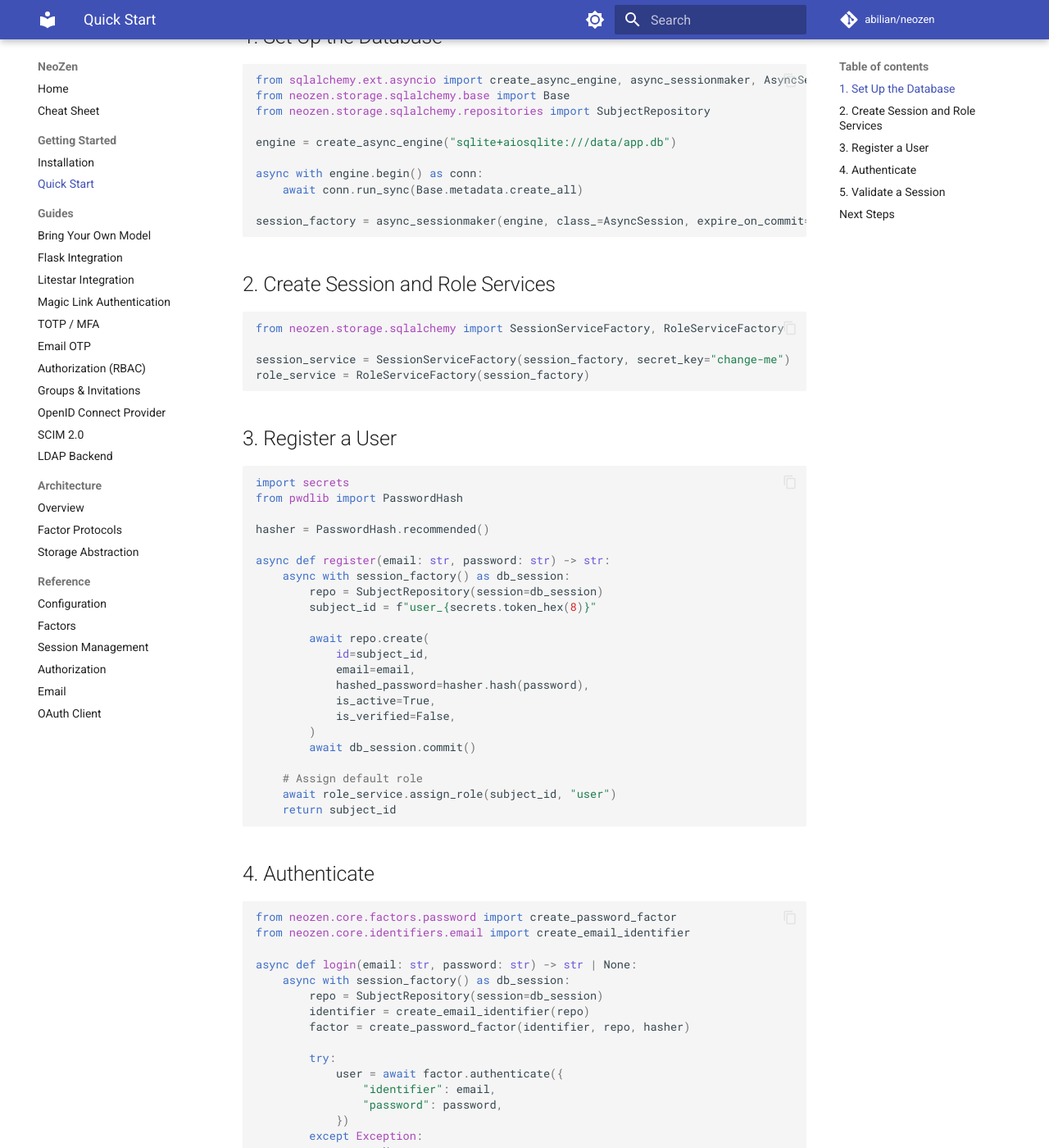
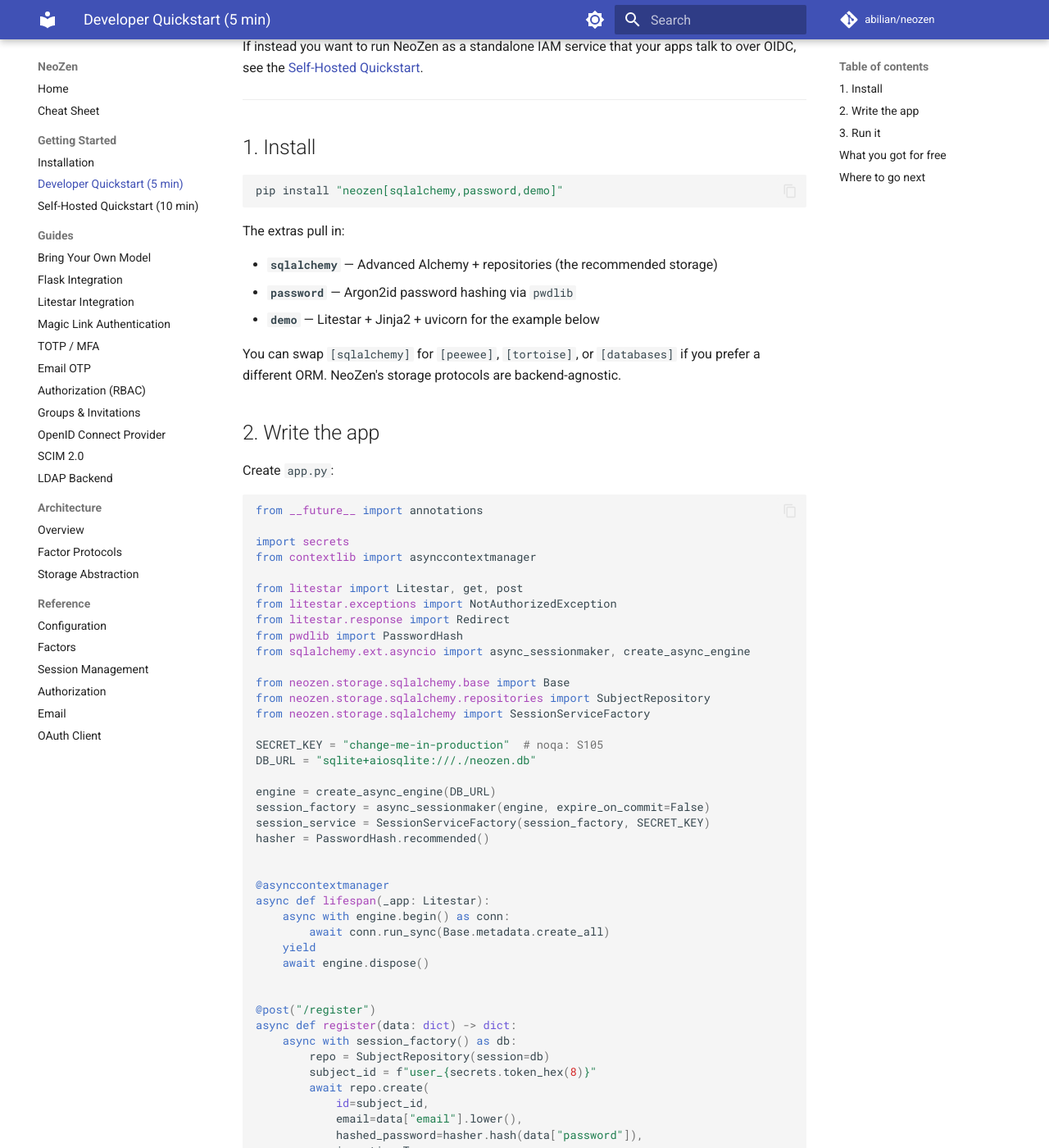
Before and after one commit to abilian/neozen, an MkDocs documentation site: the page built from docs/getting-started/quickstart.md, in a window 1280 px wide and 1400 px high, scrolled down 244 px. Shown: the whole window at 82% size. Built offline with MkDocs 1.6.1 and Material for MkDocs 9.7.7, drawn with Linux system fonts in a browser that asks for light colours; comment, search, counter and statistics services are not loaded; some of the changed text lies outside the part shown.

Commit message:
docs: developer + operator quickstarts for two audiences
Rewrites the docs landing page around the two audiences: developers
who pip-install the library, and teams running the self-hosted
reference deployment. Each gets its own quickstart, and the cheat
sheet now points operators at the self-hosted path.

````diff
--- a/docs/getting-started/quickstart.md
+++ b/docs/getting-started/quickstart.md
@@ -1,101 +1,172 @@
-# Quick Start
+# Developer Quickstart
 
-This guide shows how to set up email+password authentication with
-NeoZen in a Litestar application.
+**Audience**: a Python developer who wants `pip install neozen` to
+handle authentication inside their app.
 
-## 1. Set Up the Database
+**Goal**: a runnable Litestar app with email+password login, in
+under five minutes.
+
+If instead you want to run NeoZen as a standalone IAM service that
+your apps talk to over OIDC, see the
+[Self-Hosted Quickstart](self-hosted.md).
+
+---
+
+## 1. Install
+
+```bash
+pip install "neozen[sqlalchemy,password,demo]"
+```
+
+The extras pull in:
+
+- **`sqlalchemy`** — Advanced Alchemy + repositories (the recommended storage)
+- **`password`** — Argon2id password hashing via `pwdlib`
+- **`demo`** — Litestar + Jinja2 + uvicorn for the example below
+
+You can swap `[sqlalchemy]` for `[peewee]`, `[tortoise]`, or
+`[databases]` if you prefer a different ORM. NeoZen's storage
+protocols are backend-agnostic.
+
+## 2. Write the app
+
+Create `app.py`:
 
 ```python
-from sqlalchemy.ext.asyncio import create_async_engine, async_sessionmaker, AsyncSession
+from __future__ import annotations
+
+import secrets
+from contextlib import asynccontextmanager
+
+from litestar import Litestar, get, post
+from litestar.exceptions import NotAuthorizedException
+from litestar.response import Redirect
+from pwdlib import PasswordHash
+from sqlalchemy.ext.asyncio import async_sessionmaker, create_async_engine
+
 from neozen.storage.sqlalchemy.base import Base
 from neozen.storage.sqlalchemy.repositories import SubjectRepository
+from neozen.storage.sqlalchemy import SessionServiceFactory
 
-engine = create_async_engine("sqlite+aiosqlite:///data/app.db")
+SECRET_KEY = "change-me-in-production"  # noqa: S105
+DB_URL = "sqlite+aiosqlite:///./neozen.db"
 
-async with engine.begin() as conn:
-    await conn.run_sync(Base.metadata.create_all)
-
-session_factory = async_sessionmaker(engine, class_=AsyncSession, expire_on_commit=False)
-```
-
-## 2. Create Session and Role Services
-
-```python
-from neozen.storage.sqlalchemy import SessionServiceFactory, RoleServiceFactory
-
-session_service = SessionServiceFactory(session_factory, secret_key="change-me")
-role_service = RoleServiceFactory(session_factory)
-```
-
-## 3. Register a User
-
-```python
-import secrets
-from pwdlib import PasswordHash
-
+engine = create_async_engine(DB_URL)
+session_factory = async_sessionmaker(engine, expire_on_commit=False)
+session_service = SessionServiceFactory(session_factory, SECRET_KEY)
 hasher = PasswordHash.recommended()
 
-async def register(email: str, password: str) -> str:
-    async with session_factory() as db_session:
-        repo = SubjectRepository(session=db_session)
+
+@asynccontextmanager
+async def lifespan(_app: Litestar):
+    async with engine.begin() as conn:
+        await conn.run_sync(Base.metadata.create_all)
+    yield
+    await engine.dispose()
+
+
+@post("/register")
+async def register(data: dict) -> dict:
+    async with session_factory() as db:
+        repo = SubjectRepository(session=db)
         subject_id = f"user_{secrets.token_hex(8)}"
-
         await repo.create(
             id=subject_id,
-            email=email,
-            hashed_password=hasher.hash(password),
+            email=data["email"].lower(),
+            hashed_password=hasher.hash(data["password"]),
             is_active=True,
             is_verified=False,
         )
-        await db_session.commit()
+        await db.commit()
+    return {"id": subject_id}
 
-    # Assign default role
-    await role_service.assign_role(subject_id, "user")
-    return subject_id
+
+@post("/login")
+async def login(data: dict) -> dict:
+    async with session_factory() as db:
+        repo = SubjectRepository(session=db)
+        try:
+            subject = await repo.get_one_by(email=data["email"].lower())
+        except Exception as exc:
+            raise NotAuthorizedException("Invalid credentials") from exc
+        valid, _ = hasher.verify_and_update(data["password"], subject.hashed_password)
+        if not valid:
+            raise NotAuthorizedException("Invalid credentials")
+    token = await session_service.create_session(subject.id)
+    return {"token": token}
+
+
+@get("/me")
+async def me(token: str) -> dict:
+    session = await session_service.validate_session(token)
+    if session is None:
+        raise NotAuthorizedException("Invalid or expired session")
+    return {"subject_id": session.subject_id}
+
+
+app = Litestar(
+    route_handlers=[register, login, me],
+    lifespan=[lifespan],
+)
 ```
 
-## 4. Authenticate
+## 3. Run it
 
-```python
-from neozen.core.factors.password import create_password_factor
-from neozen.core.identifiers.email import create_email_identifier
-
-async def login(email: str, password: str) -> str | None:
-    async with session_factory() as db_session:
-        repo = SubjectRepository(session=db_session)
-        identifier = create_email_identifier(repo)
-        factor = create_password_factor(identifier, repo, hasher)
-
-        try:
-            user = await factor.authenticate({
-                "identifier": email,
-                "password": password,
-            })
-        except Exception:
-            return None
-
-    # Create a session
-    token = await session_service.create_session(
-        user.id, ip_address="127.0.0.1"
-    )
-    return token
+```bash
+uvicorn app:app --reload
 ```
 
-## 5. Validate a Session
+In another terminal:
 
-```python
-async def get_current_user(token: str):
-    session = await session_service.validate_session(token)
-    if session is None:
-        return None
-    # Load the user from the session's subject_id
-    return session.subject_id
+```bash
+# Register
+curl -X POST http://localhost:8000/register \
+  -H 'Content-Type: application/json' \
+  -d '{"email": "alice@example.com", "password": "correct-horse-battery"}'
+# → {"id":"user_..."}
+
+# Login
+TOKEN=$(curl -sX POST http://localhost:8000/login \
+  -H 'Content-Type: application/json' \
+  -d '{"email": "alice@example.com", "password": "correct-horse-battery"}' \
+  | python -c 'import sys, json; print(json.load(sys.stdin)["token"])')
+
+# Authenticated request
+curl "http://localhost:8000/me?token=$TOKEN"
+# → {"subject_id":"user_..."}
 ```
 
-## Next Steps
+That's the whole login flow: registration, password verification with
+Argon2id, session token issuance, and session validation. ~80 lines
+of application code, no boilerplate.
 
-- [Flask Integration](../guides/flask.md) -- full Flask app with login UI
-- [Litestar Integration](../guides/litestar.md) -- full Litestar app
-- [Magic Link Authentication](../guides/magic-link.md) -- passwordless login
-- [TOTP / MFA](../guides/totp.md) -- two-factor authentication
-- [Authorization](../guides/authorization.md) -- roles and permissions
+## What you got for free
+
+- **Argon2id password hashing** with timing-safe comparison
+- **Server-side sessions** with HMAC-protected tokens, sliding
+  expiration, and revocation
+- **SQLAlchemy 2.0 async** repositories via Advanced Alchemy
+- **Bring Your Own Model** — `SubjectRepository` just speaks the
+  `WritableRepositoryProtocol` interface; you can swap it for your
+  own if you have an existing User model
+
+## Where to go next
+
+Once login works, layer on what you need. Each guide is independent:
+
+- [Bring Your Own Model](../guides/bring-your-own-model.md) — plug
+  NeoZen into an existing User model
+- [Litestar Integration](../guides/litestar.md) — full Litestar
+  app with login forms and protected routes
+- [Flask Integration](../guides/flask.md) — Flask-Login-shaped
+  experience with the same backend
+- [Magic Link Authentication](../guides/magic-link.md) — passwordless
+  login via email
+- [TOTP / MFA](../guides/totp.md) — two-factor authentication
+- [Authorization (RBAC)](../guides/authorization.md) — roles and
+  permissions
+- [OpenID Connect Provider](../guides/oidc.md) — turn your app into
+  an OIDC provider for downstream services
+
+If you outgrow the embed-in-your-app shape and want to run NeoZen as
+its own service, jump to the [Self-Hosted Quickstart](self-hosted.md).
--- a/mkdocs.yml
+++ b/mkdocs.yml
@@ -50,7 +50,8 @@ nav:
   - Cheat Sheet: cheat-sheet.md
   - Getting Started:
       - Installation: getting-started/installation.md
-      - Quick Start: getting-started/quickstart.md
+      - Developer Quickstart (5 min): getting-started/quickstart.md
+      - Self-Hosted Quickstart (10 min): getting-started/self-hosted.md
   - Guides:
       - Bring Your Own Model: guides/bring-your-own-model.md
       - Flask Integration: guides/flask.md
````
Also changed, not shown: docs/cheat-sheet.md (+4 -1 lines), docs/getting-started/self-hosted.md (added, +255 -0 lines), docs/index.md (+92 -29 lines).
